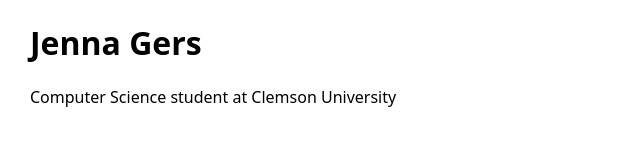
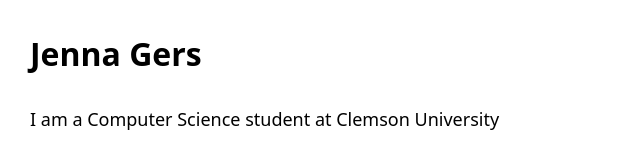
Before and after one commit to jennagers3/my-site, a plain HTML site: page index.html in a window 1280 px wide. Shown: the whole page, without its empty margins (0-640 px from the left). Drawn offline with Linux system fonts and the light colour scheme.

Commit message:
Update index.html

```diff
--- a/index.html
+++ b/index.html
@@ -2,8 +2,8 @@
 <html>
   <head><meta charset="utf-8"><title>My Site</title></head>
   <body style="font-family: system-ui; max-width: 720px; margin: 20px 0 0 30px;">
-  <h1>Jenna Gers</h1>
-    <p>Computer Science student at Clemson University</p>
+  <p style="font-size: 32px; font-weight: bold;">Jenna Gers</p>
+  <p style="font-size: 18px;">I am a Computer Science student at Clemson University</p>
 
 </body>
 </html>
```
